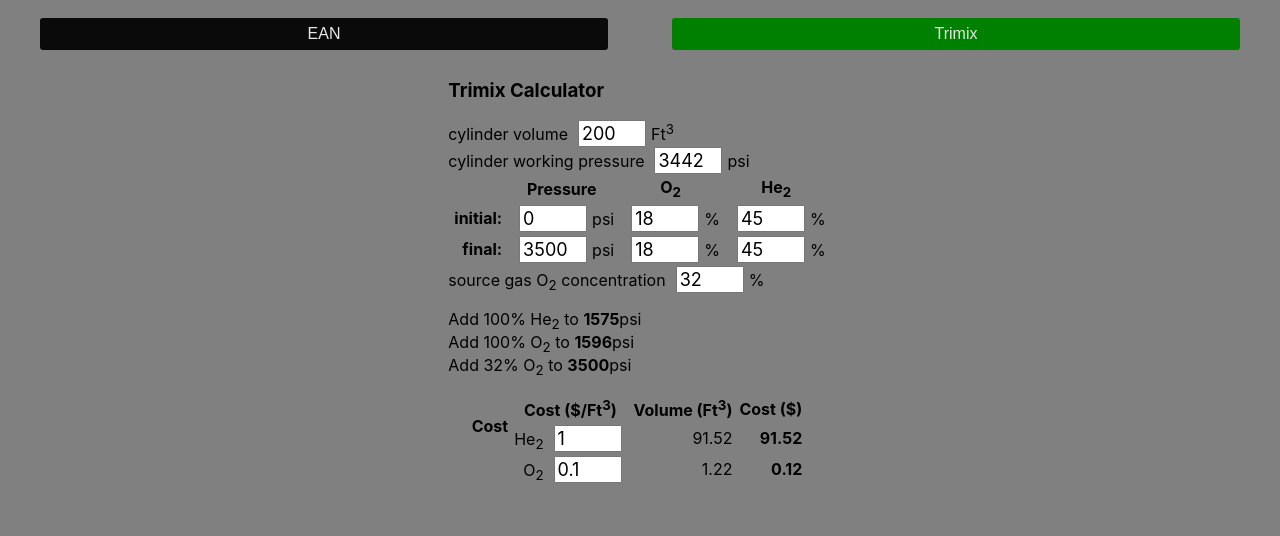
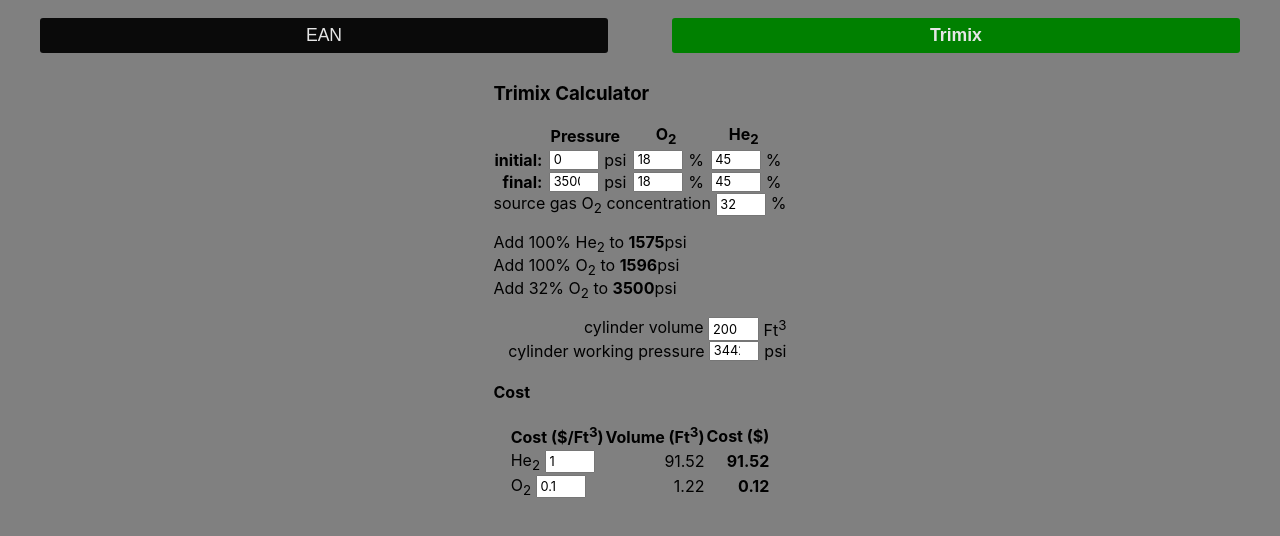
Before and after one commit to bm5w/trimixCalc, a React app: page / in a window 1280 px wide. Both pictures are taken after a click on the button "Trimix". Shown: the top 536 px of the page. Built offline with nearby package versions, Linux system fonts and the light colour scheme.

Commit message:
Alter css.

```diff
--- a/app/components/Button.css
+++ b/app/components/Button.css
@@ -2,7 +2,7 @@
   color: #e6e6e6;
   background: #0a0a0a;
   border: none;
-  font-size: 16px;
+  font-size: 1.1em;
   border-radius: 3px;
   width: 45%;
   text-align: center;
--- a/app/components/Button.jsx
+++ b/app/components/Button.jsx
@@ -20,7 +20,10 @@ class Button extends React.Component {
                 disabled={this.props.disabled}
                 onClick={this.handleChange}
             >
-                {this.props.text}
+                {this.props.disabled ?
+                    <span className='bold'>{this.props.text}</span> :
+                    <span>{this.props.text}</span>
+                }
             </button>
         )
     }
--- a/app/components/NumberInput.css
+++ b/app/components/NumberInput.css
@@ -1,27 +1,42 @@
 input {
-    width: 60px;
+    width: 3.2em;
     margin-right: 5px;
+    padding: 0 0.2em;
     font-family: -apple-system,BlinkMacSystemFont,Segoe UI,Roboto,Oxygen-Sans,Ubuntu,Cantarell,Helvetica Neue,sans-serif;
-    font-size: 18px;
+    font-size: 0.8em;
+}
+div.row {
+    display: flex;
+    flex-wrap: nowrap;
 }
 label {
-    padding-right: 10px;
+    padding-right: 0.3em;
 }
 table{
-    border-spacing: 5px 2px;
+    border-spacing: 0;
 }
 td {
     text-align: right;
+}
+th, td {
+    white-space: nowrap;
 }
 .bold {
     font-weight: bold;
 }
 div.buttons {
     display: flex;
-    width: 100%
+    width: 100%;
+    justify-content: center;
 }
 div.center {
     display: flex;
     justify-content: center;
     width: 100%
 }
+div.alignRight {
+    display: flex;
+    justify-content: flex-end;
+    flex-wrap: nowrap;
+    width: 100%
+}
--- a/app/components/Trimix.jsx
+++ b/app/components/Trimix.jsx
@@ -29,8 +29,9 @@ class Cost extends React.Component {
         let O2Cost = _.round(O2V * this.state.O2Cost, 2);
         let He2Cost = _.round(He2V * this.state.He2Cost, 2);
         return(
-            <div className='center'>
-                <h4>Cost</h4>
+            <div>
+              <h4>Cost</h4>
+              <div className='center'>
                 <table>
                     <thead>
                         <tr>
@@ -76,6 +77,7 @@ class Cost extends React.Component {
                         </tr>
                      </tbody>
                 </table>
+               </div>
              </div>
         )
     }
@@ -145,25 +147,6 @@ class Trimix extends React.Component {
               <div>
                 <h3>Trimix Calculator</h3>
                 <div>
-                    <div>
-                        <NumberInput
-                            onChange={this.onChange}
-                            label='cylinder volume'
-                            units='Ft<sup>3</sup>'
-                            id='totalVolume'
-                            value={this.state.totalVolume}
-                        />
-                    </div>
-                    <div>
-                        <NumberInput
-                            onChange={this.onChange}
-                            label='cylinder working pressure'
-                            units='psi'
-                            id='workingPressure'
-                            value={this.state.workingPressure}
-                        />
-                    </div>
-
                     <table>
                       <thead>
                         <tr>
@@ -267,6 +250,24 @@ class Trimix extends React.Component {
                         Add {this.state.fillO2}% O<sub>2</sub> to <span className="bold">{this.state.finalPressure}</span>psi <br/>
                     </p> : <p> Impossible to mix </p>}
                 </div>
+                <div className='alignRight'>
+                    <NumberInput
+                        onChange={this.onChange}
+                        label='cylinder volume'
+                        units='Ft<sup>3</sup>'
+                        id='totalVolume'
+                        value={this.state.totalVolume}
+                    />
+                </div>
+                <div className='alignRight'>
+                    <NumberInput
+                        onChange={this.onChange}
+                        label='cylinder working pressure'
+                        units='psi'
+                        id='workingPressure'
+                        value={this.state.workingPressure}
+                    />
+                </div>
                 <Cost
                     totalVolume={this.state.totalVolume}
                     workingPressure={this.state.workingPressure}
```
